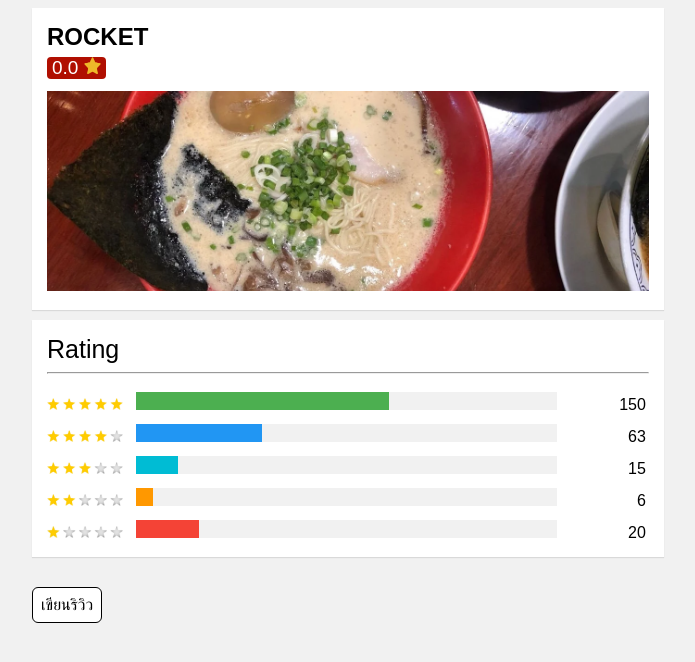
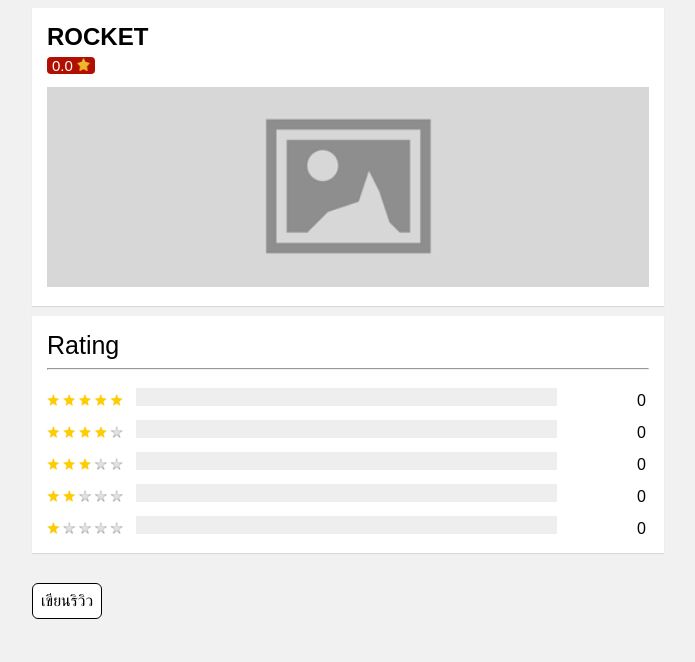
Before and after one commit to nwpbas/SDP2_mini_project, a Django app: page /restaurant/18/ in a window 1280 px wide. Shown: the top 662 px of the page, without its empty margins (292-987 px from the left). Run offline with Django 3.2, Linux system fonts and the light colour scheme; data comes from the database, SQL or seed files in the repository; both versions use the stored data as it was after the commit.

Commit message:
Update detailRest in views.py to send value of set width of rating bar
Update addReview in views.py to be able to change rating of restaurant

```diff
--- a/review/templates/review/detail.html
+++ b/review/templates/review/detail.html
@@ -46,7 +46,7 @@
         .rating{
             display: inline-block;
             color: rgb(255, 255, 255);
-            font-size: 19px;
+            font-size: 15px;
             background: rgb(176, 15, 1);
             border-radius: 4px;
             padding: 0px 5px 0px 5px;
@@ -93,6 +93,19 @@
             background-color: rgb(220,220,220);
         }
 
+        .t_review{
+          font-weight: bold;
+          font-size: 18px;
+          padding: 10px 0px
+        }
+
+        .review{
+          color: rgb(118, 121, 122);
+          white-space: pre-wrap;
+          word-wrap: break-word;
+          font-size: 14px;
+        }
+
 
         .heading {
           font-size: 25px;
@@ -135,17 +148,18 @@
         /* The bar container */
         .bar-container {
           width: 100%;
-          background-color: #f1f1f1;
+          background-color: #eeeeee;
           text-align: center;
           color: white;
         }
 
         /* Individual bars */
-        .bar-5 {width: 60%; height: 18px; background-color: #4CAF50;}
-        .bar-4 {width: 30%; height: 18px; background-color: #2196F3;}
-        .bar-3 {width: 10%; height: 18px; background-color: #00bcd4;}
-        .bar-2 {width: 4%; height: 18px; background-color: #ff9800;}
-        .bar-1 {width: 15%; height: 18px; background-color: #f44336;}
+
+        .bar-5 {width: {{bar_5_w}}%; height: 18px; background-color: #4CAF50;}
+        .bar-4 {width: {{bar_4_w}}%; height: 18px; background-color: #2196F3;}
+        .bar-3 {width: {{bar_3_w}}%; height: 18px; background-color: #00bcd4;}
+        .bar-2 {width: {{bar_2_w}}%; height: 18px; background-color: #ff9800;}
+        .bar-1 {width: {{bar_1_w}}%; height: 18px; background-color: #f44336;}
 
         /* Responsive layout - make the columns stack on top of each other instead of next to each other */
         @media (max-width: 400px) {
@@ -166,9 +180,9 @@
             <div class="rating">
                 <!-- <abbr><b>4.2<b></abbr> -->
                 <span>{{ restaurant_obj.rating }}</span>
-                <img style="height: 17px; width: 17px;" src="{% static 'review\images\star_rating_425874.png' %}"></div>
+                <img style="height: 13px; width: 13px;" src="{% static 'review\images\star_rating_425874.png' %}"></div>
             <span>{{ amout_review_post }}</span>
-            <img class="img_rest" src="{% static 'review\images\restaurant\restaurant-img-3.png' %}">
+            <img class="img_rest" src="{% static 'review\images\no_img.png' %}">
         </div>
 
         <div class="div2">
@@ -180,11 +194,11 @@
               </div>
               <div class="middle">
                 <div class="bar-container">
-                  <div class="bar-5"></div>
+                  <div class="bar-5" ></div>
                 </div>
               </div>
               <div class="side right">
-                <div>150</div>
+                <div>{{amt_5_rating}}</div>
               </div>
               <div class="side">
                 <div><img style="width: 90%;"src="{% static 'review\images\4 starrating.png' %}"></div>
@@ -195,7 +209,7 @@
                 </div>
               </div>
               <div class="side right">
-                <div>63</div>
+                <div>{{amt_4_rating}}</div>
               </div>
               <div class="side">
                 <div><img style="width: 90%;"src="{% static 'review\images\3 starrating.png' %}"></div>
@@ -206,7 +220,7 @@
                 </div>
               </div>
               <div class="side right">
-                <div>15</div>
+                <div>{{amt_3_rating}}</div>
               </div>
               <div class="side">
                 <div><img style="width: 90%;"src="{% static 'review\images\2 starrating.png' %}"></div>
@@ -217,7 +231,7 @@
                 </div>
               </div>
               <div class="side right">
-                <div>6</div>
+                <div>{{amt_2_rating}}</div>
               </div>
               <div class="side">
                 <div><img style="width: 90%;"src="{% static 'review\images\1 starrating.png' %}"></div>
@@ -228,7 +242,7 @@
                 </div>
               </div>
               <div class="side right">
-                <div>20</div>
+                <div>{{amt_1_rating}}</div>
               </div>
             </div>
         </div>
@@ -243,31 +257,30 @@
 
             <div style="padding: 5px 0px;">
               {% if obj.rating == 1 %}
-                <img style="width: 17%;"src="{% static 'review\images\1 starrating.png'%}"></div>
+                <img style="height:15px;"src="{% static 'review\images\1 starrating.png'%}"></div>
               {% elif obj.rating == 2 %}
-                <img style="width: 17%;"src="{% static 'review\images\2 starrating.png'%}"></div>
+                <img style="height:15px;"src="{% static 'review\images\2 starrating.png'%}"></div>
               {% elif obj.rating == 3 %}
-                <img style="width: 17%;"src="{% static 'review\images\3 starrating.png'%}"></div>
+                <img style="height:15px;"src="{% static 'review\images\3 starrating.png'%}"></div>
               {% elif obj.rating == 4 %}
-                <img style="width: 17%;"src="{% static 'review\images\4 starrating.png'%}"></div>
+                <img style="height:15px;"src="{% static 'review\images\4 starrating.png'%}"></div>
               {% elif obj.rating == 5 %}
-                <img style="width: 17%;"src="{% static 'review\images\5 starrating.png'%}"></div>
+                <img style="height:15px;"src="{% static 'review\images\5 starrating.png'%}"></div>
               {% endif %}
 
+            <div class='t_review'>{{obj.review_topic}}</div>
 
-            <div style="padding: 10px 0px">
-                <h3>{{obj.review_topic}}</h3></div>
-
-            <div style="height: fit-content; word-wrap:break-word; overflow-y: auto;">{{obj.review_datail}}</div>
+            <p class="review">{{obj.review_datail}}</p>
+            <!-- <div style="height: fit-content; word-wrap:break-word; overflow-y: auto; color: rgb(118, 121, 122)">{{obj.review_datail|linebreaks}}</div> -->
 
             <hr>
 
             <div >
-              <img class="img_review" src="{% static 'review\images\review_post\review-img-1.png' %}">
-              <img class="img_review" src="{% static 'review\images\review_post\review-img-2.png' %}">
-              <img class="img_review" src="{% static 'review\images\review_post\review-img-3.png' %}">
-              <img class="img_review" src="{% static 'review\images\review_post\review-img-6.png' %}">
-              <img class="img_review" src="{% static 'review\images\review_post\review-img-7.png' %}"></div>
+              <img class="img_review" src="{% static 'review\images\no_img.png' %}">
+              <img class="img_review" src="{% static 'review\images\no_img.png' %}">
+              <img class="img_review" src="{% static 'review\images\no_img.png' %}">
+              <img class="img_review" src="{% static 'review\images\no_img.png' %}">
+              <img class="img_review" src="{% static 'review\images\no_img.png' %}"></div>
         </div>
         {% endfor %}
 
--- a/review/views.py
+++ b/review/views.py
@@ -46,7 +46,18 @@
     restaurant_obj = Restaurant.objects.get(pk=id_rest)
     all_review_obj = ReviewPost.objects.filter(restaurant_id=id_rest).order_by('-timestamp')
     context = {'restaurant_obj':restaurant_obj,
-                'all_review_obj':all_review_obj,}
+                'all_review_obj':all_review_obj,
+                }
+    all_rating = [rp.rating for rp in ReviewPost.objects.filter(restaurant__pk=id_rest)]
+    total_review = len(all_rating)
+    for i in range(5):
+        if total_review == 0:
+            context["bar_"+str(i+1)+"_w"] = 0
+            context["amt_"+str(i+1)+"_rating"] = 0
+        else:
+            context["amt_"+str(i+1)+"_rating"] = all_rating.count(i+1)
+            context["bar_"+str(i+1)+"_w"] = round(((all_rating.count((i+1))/total_review)*100),2)
+
     return render(request,"review/detail.html",context)
 
 def formWriteReview(request, id_rest):
@@ -61,4 +72,11 @@
     r_detail = request.POST['review_detail']
     rating = request.POST['rating']
     restaurant_obj.reviewpost_set.create(review_topic=r_topic, review_datail=r_detail, rating=rating)
+    all_rating = ReviewPost.objects.filter(restaurant__pk=request.POST['restaurant_id'])
+    total_rating = 0.0
+    for obj in all_rating:
+        total_rating += obj.rating
+    avg_rating = total_rating / len(all_rating)
+    restaurant_obj.rating = avg_rating
+    restaurant_obj.save()
     return HttpResponseRedirect( reverse('review:detail', args=(request.POST['restaurant_id'],)) )
```
Also changed, not shown: review/templates/review/index.html (+6 -5 lines), db.sqlite3, review/static/review/images/no_img.png (added).
